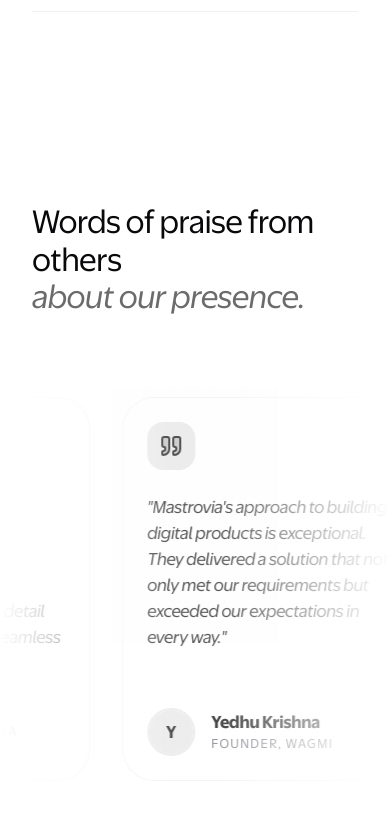
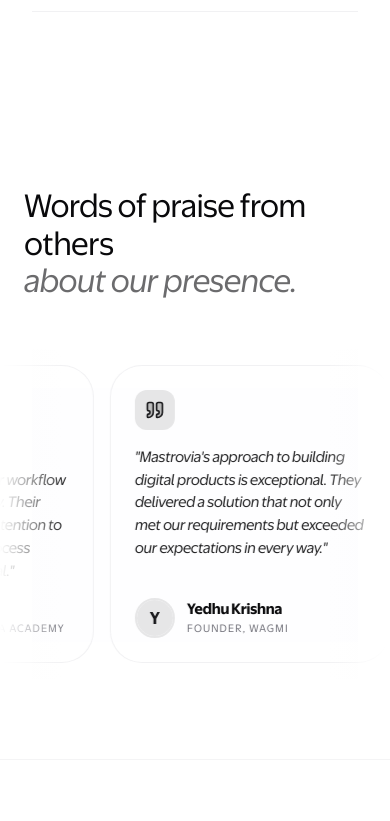
Before and after one commit to mastrovia/mastrovia, a Next.js app: page / in a window 390 px wide. Shown: the part 3423-4244 px from the top of the page. Built offline with nearby package versions, Linux system fonts and the light colour scheme; a web font is replaced by a local one.

Commit message:
feat: Made testimonials section updated

```diff
--- a/src/components/sections/Testimonials.tsx
+++ b/src/components/sections/Testimonials.tsx
@@ -1,6 +1,7 @@
 "use client";
 
-import { motion } from 'motion/react';
+import React, { useEffect, useState, useRef } from 'react';
+import { motion, useAnimate } from 'motion/react';
 import { Quote } from 'lucide-react';
 import { Avatar, AvatarImage, AvatarFallback } from '@/components/ui/avatar';
 
@@ -32,27 +33,27 @@ const testimonials = [
 const repeatedTestimonials = [...testimonials, ...testimonials, ...testimonials, ...testimonials];
 
 const TestimonialCard = ({ testimonial }: { testimonial: typeof testimonials[0] }) => (
-    <div className="flex-none w-[300px] sm:w-[450px] bg-card/40 backdrop-blur-sm border border-border/50 p-6 sm:p-8 rounded-[2rem] flex flex-col gap-6 group hover:border-primary/30 transition-all duration-300">
-        <div className="bg-primary/10 w-12 h-12 rounded-2xl flex items-center justify-center">
-            <Quote className="w-6 h-6 text-primary fill-primary/20" />
+    <div className="flex-none w-[280px] sm:w-[450px] bg-card/40 backdrop-blur-sm border border-border/50 p-6 sm:p-8 rounded-[2rem] flex flex-col gap-4 sm:gap-6 group hover:border-primary/30 transition-all duration-300">
+        <div className="bg-primary/10 w-10 h-10 sm:w-12 sm:h-12 rounded-xl sm:rounded-2xl flex items-center justify-center">
+            <Quote className="w-5 h-5 sm:w-6 sm:h-6 text-primary fill-primary/20" />
         </div>
 
-        <p className="text-base sm:text-lg leading-relaxed text-foreground/90 font-sans tracking-tight italic">
+        <p className="text-sm sm:text-lg leading-relaxed text-foreground/90 font-sans tracking-tight italic">
             "{testimonial.content}"
         </p>
 
-        <div className="flex items-center gap-4 mt-auto">
-            <Avatar className="w-12 h-12 border-2 border-primary/10">
+        <div className="flex items-center gap-3 sm:gap-4 mt-auto">
+            <Avatar className="w-10 h-10 sm:w-12 sm:h-12 border-2 border-primary/10">
                 <AvatarImage src={testimonial.avatar} alt={testimonial.name} className="object-cover" />
                 <AvatarFallback className="bg-primary/10 text-primary font-bold">
                     {testimonial.name?.slice(0, 1)?.toUpperCase()}
                 </AvatarFallback>
             </Avatar>
             <div className="flex flex-col">
-                <h4 className="font-bold text-base tracking-tight leading-tight">
+                <h4 className="font-bold text-sm sm:text-base tracking-tight leading-tight">
                     {testimonial.name}
                 </h4>
-                <p className="text-xs text-muted-foreground font-sans uppercase tracking-widest mt-1">
+                <p className="text-[10px] sm:text-xs text-muted-foreground font-sans uppercase tracking-widest mt-0.5 sm:mt-1">
                     {testimonial.role}, {testimonial.company}
                 </p>
             </div>
@@ -60,32 +61,56 @@ const TestimonialCard = ({ testimonial }: { testimonial: typeof testimonials[0]
     </div>
 );
 
-const Marquee = ({ children, reverse = false, duration = 60 }: { children: React.ReactNode, reverse?: boolean, duration?: number }) => (
-    <div className="flex overflow-hidden py-4 select-none">
-        <motion.div
-            initial={{ x: reverse ? "-50%" : "0%" }}
-            animate={{ x: reverse ? "0%" : "-50%" }}
-            transition={{
+const Marquee = ({ children, reverse = false, duration = 60 }: { children: React.ReactNode, reverse?: boolean, duration?: number }) => {
+    const [scope, animate] = useAnimate();
+    const [isHovered, setIsHovered] = useState(false);
+    const animationRef = useRef<any>(null);
+
+    useEffect(() => {
+        const controls = animate(
+            scope.current,
+            { x: reverse ? ["-50%", "0%"] : ["0%", "-50%"] },
+            {
                 duration: duration,
                 repeat: Infinity,
-                ease: "linear"
-            }}
-            className="flex gap-8 px-4 w-fit"
+                ease: "linear",
+            }
+        );
+        animationRef.current = controls;
+        return () => controls.stop();
+    }, [duration, reverse, animate, scope]);
+
+    useEffect(() => {
+        if (animationRef.current) {
+            if (isHovered) {
+                animationRef.current.pause();
+            } else {
+                animationRef.current.play();
+            }
+        }
+    }, [isHovered]);
+
+    return (
+        <div
+            className="flex overflow-hidden py-4 select-none"
+            onMouseEnter={() => setIsHovered(true)}
+            onMouseLeave={() => setIsHovered(false)}
         >
-            {children}
-            {children}
-        </motion.div>
-    </div>
-);
+            <div
+                ref={scope}
+                className="flex gap-4 sm:gap-8 px-4 w-fit"
+            >
+                {children}
+                {children}
+            </div>
+        </div>
+    );
+};
 
 export function Testimonials() {
     return (
-        <section id="testimonials" className="py-24 bg-muted/5 relative overflow-hidden">
-            {/* Dynamic background element */}
-            {/* <div className="absolute top-0 right-0 w-[800px] h-[800px] bg-primary/5 rounded-full blur-3xl -translate-y-1/2 translate-x-1/2 pointer-events-none" /> */}
-            {/* <div className="absolute bottom-0 left-0 w-[600px] h-[600px] bg-primary/5 rounded-full blur-3xl translate-y-1/2 -translate-x-1/2 pointer-events-none" /> */}
-
-            <div className="container mx-auto px-8 max-w-7xl relative z-10 mb-16">
+        <section id="testimonials" className="py-20 sm:py-24 bg-muted/5 relative overflow-hidden">
+            <div className="container mx-auto px-6 sm:px-8 max-w-7xl relative z-10 mb-12 sm:mb-16">
                 <div className="md:text-center">
                     <h2 className="text-3xl md:text-5xl tracking-tight mb-4 leading-tight">
                         Words of praise from others <br />
@@ -95,9 +120,9 @@ export function Testimonials() {
             </div>
 
             <div className="relative flex flex-col gap-4">
-                {/* Left and Right fades */}
-                <div className="absolute inset-y-0 left-0 w-56 bg-gradient-to-r from-background to-transparent z-10 pointer-events-none" />
-                <div className="absolute inset-y-0 right-0 w-56 bg-gradient-to-l from-background to-transparent z-10 pointer-events-none" />
+                {/* Responsive Left and Right fades */}
+                <div className="absolute inset-y-0 left-0 w-16 sm:w-32 md:w-56 bg-gradient-to-r from-background to-transparent z-10 pointer-events-none" />
+                <div className="absolute inset-y-0 right-0 w-16 sm:w-32 md:w-56 bg-gradient-to-l from-background to-transparent z-10 pointer-events-none" />
 
                 <Marquee>
                     {repeatedTestimonials.slice(0, 6).map((t, i) => (
```
